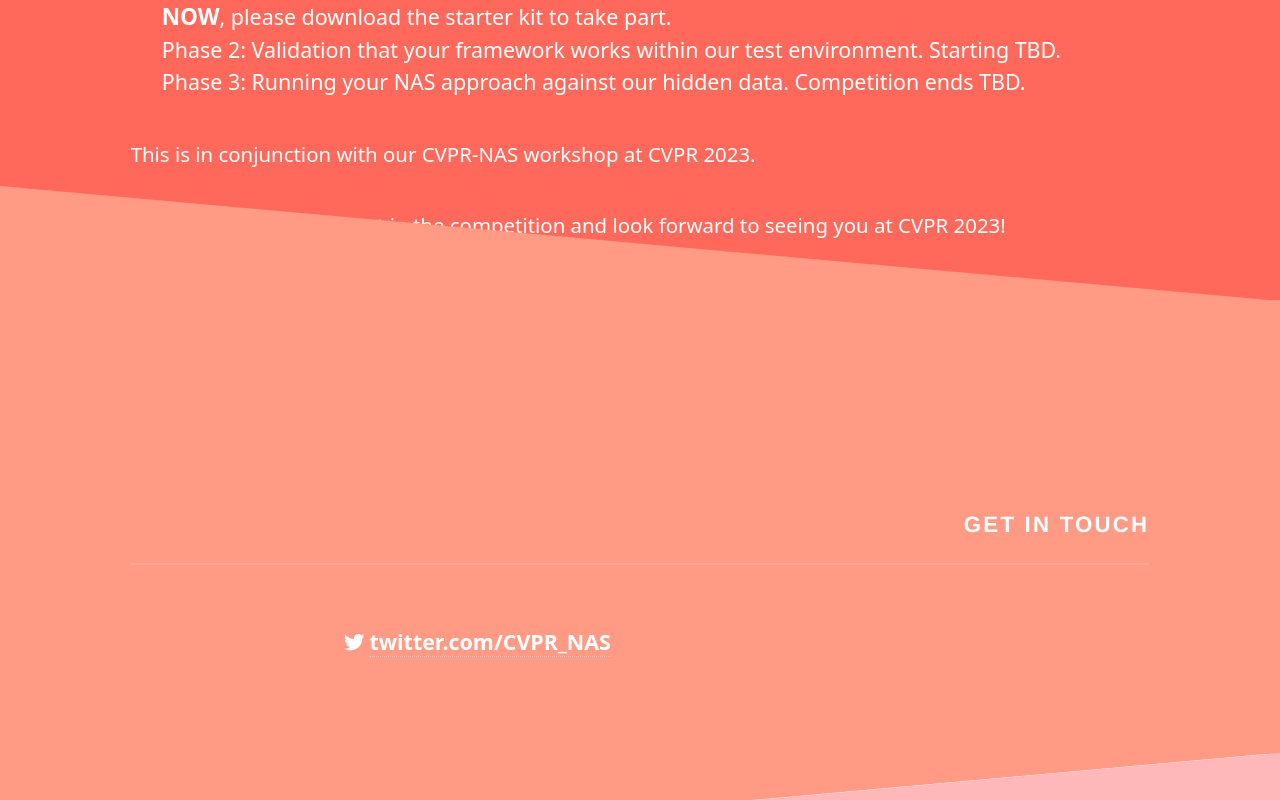
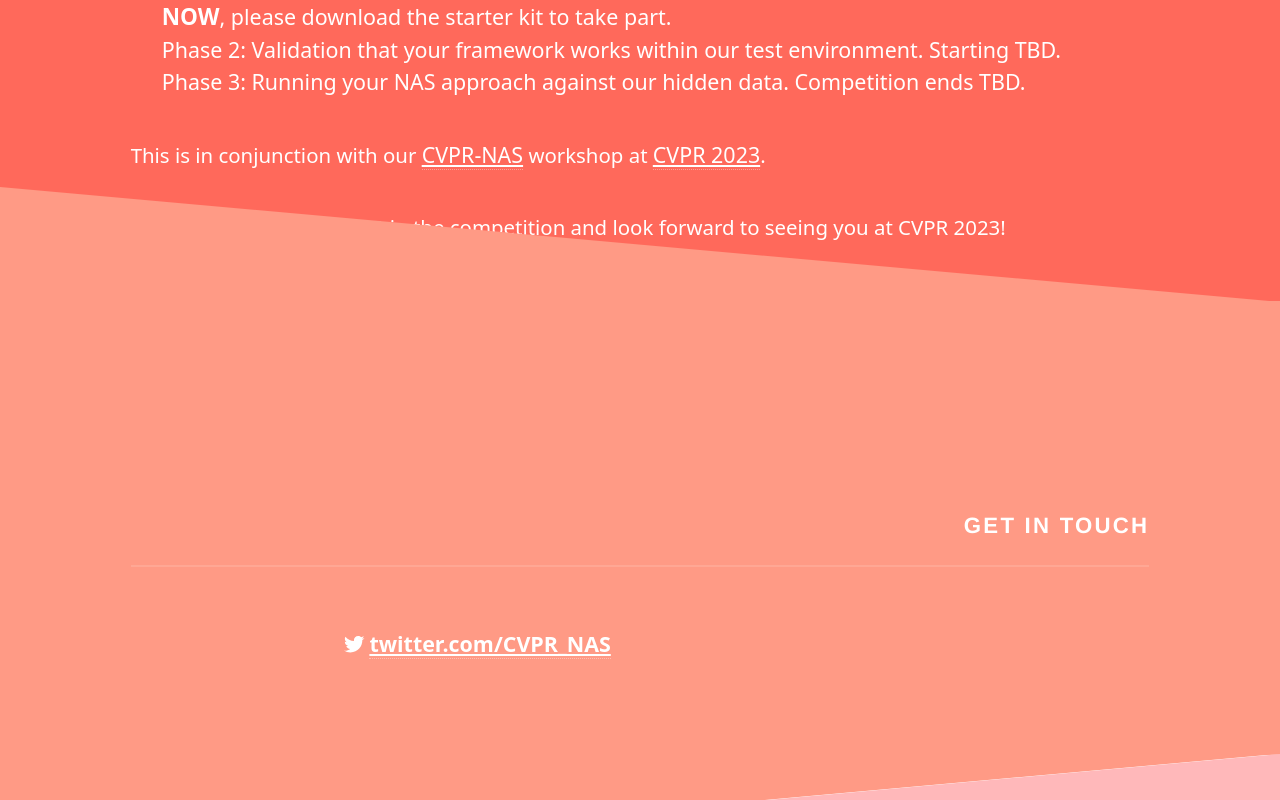
Before and after one commit to NewcastleRSE/CVPR-NAS-VUE, a Vue app: page / in a window 1280 px wide. Shown: the part 1440-2240 px from the top of the page. Built offline with nearby package versions, Linux system fonts and the light colour scheme; no server answers; the HTML template or start-up script is replaced by a standard one; what vue-progress-path would draw is missing.

Commit message:
Quick updates

```diff
--- a/src/assets/css/pages.scss
+++ b/src/assets/css/pages.scss
@@ -137,6 +137,10 @@
 #email, #email a {
   text-align: center;
   color: #2e3141;
+}
+
+body a {
+  text-decoration: underline;
 }
 
 /* Type */
--- a/src/views/Home.vue
+++ b/src/views/Home.vue
@@ -55,7 +55,7 @@
             <li>Phase 2: Validation that your framework works within our test environment. Starting TBD.</li>
             <li>Phase 3: Running your NAS approach against our hidden data. Competition ends TBD.</li>
           </ul>
-          <p>This is in conjunction with our CVPR-NAS workshop at CVPR 2023.</p>
+          <p>This is in conjunction with our <a href="http://cvpr-nas.com/">CVPR-NAS</a> workshop at <a href="https://cvpr2023.thecvf.com">CVPR 2023</a>.</p>
           <p>We hope you will take part in the competition and look forward to seeing you at CVPR 2023!</p>
 
         </div>
```
